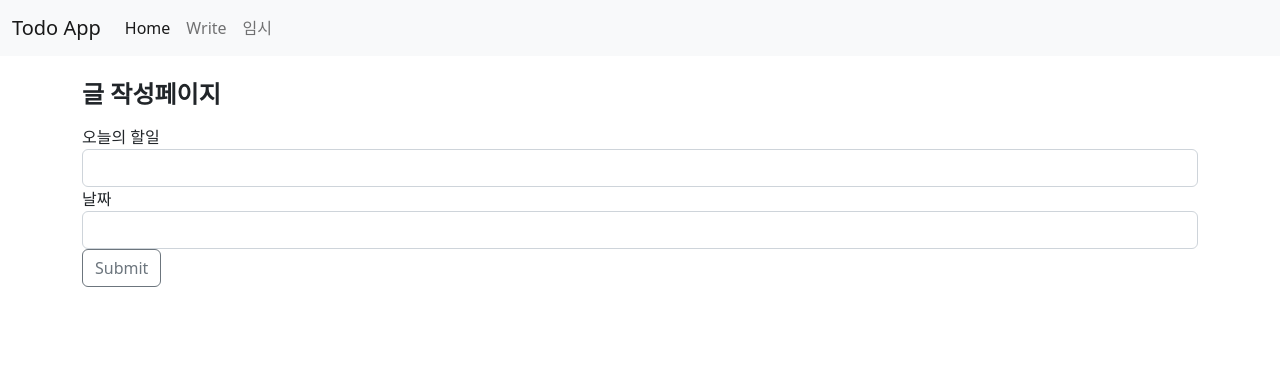
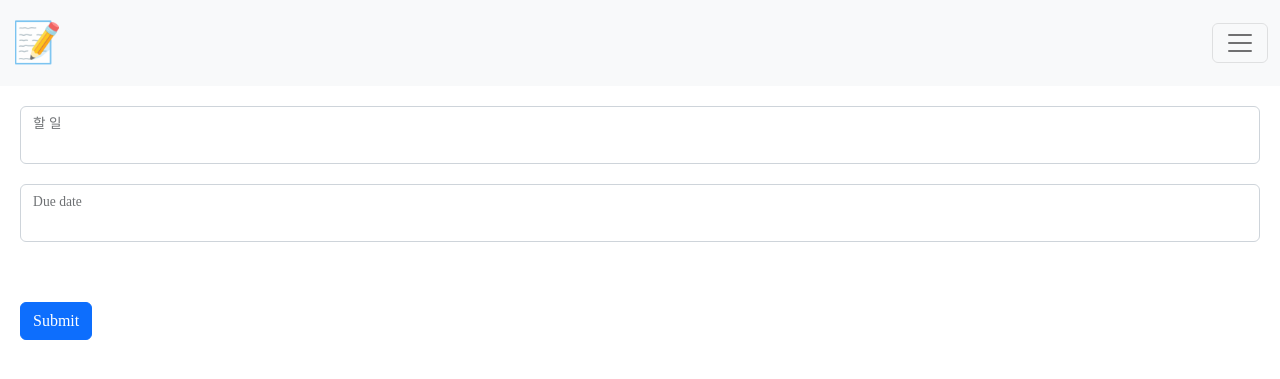
Before and after one commit to ddingyull/node.js_mini_project, a Node server app: page /write in a window 1280 px wide. Shown: the top 379 px of the page. Run offline with Node 20, Linux system fonts and the light colour scheme; some libraries are stand-ins or nearby versions; some web fonts are replaced.

```diff
--- a/package.json
+++ b/package.json
@@ -13,5 +13,8 @@
     "ejs": "^3.1.8",
     "express": "^4.18.1",
     "mongodb": "^4.9.0"
+  },
+  "devDependencies": {
+    "nodemon": "^2.0.19"
   }
 }
--- /dev/null
+++ b/public/main.css
@@ -0,0 +1,15 @@
+@import url('https://fonts.googleapis.com/css2?family=Barlow:wght@300&display=swap');
+@font-face {
+  font-family: 'NanumBarunGothic';
+  font-style: normal;
+  font-weight: 300;
+  src: url('//cdn.jsdelivr.net/font-nanumlight/1.0/NanumBarunGothicWebLight.eot');
+  src: url('//cdn.jsdelivr.net/font-nanumlight/1.0/NanumBarunGothicWebLight.eot?#iefix') format('embedded-opentype'), url('//cdn.jsdelivr.net/font-nanumlight/1.0/NanumBarunGothicWebLight.woff') format('woff'), url('//cdn.jsdelivr.net/font-nanumlight/1.0/NanumBarunGothicWebLight.ttf') format('truetype');
+}
+ .nanumbarungothic * {
+  font-family: 'NanumBarunGothic', sans-serif;
+}
+/* font-family: 'Barlow', sans-serif; */
+body {
+  font-family: 'NanumBarunGothic';
+}
--- a/server.js
+++ b/server.js
@@ -1,38 +1,65 @@
 const express = require('express');
 const app = express();
 const bodyParser = require('body-parser');
+const res = require('express/lib/response');
 app.use(bodyParser.urlencoded({extended: true}));
 const MongoClient = require('mongodb').MongoClient;
 app.set('view engine', 'ejs');
 
-app.listen(8080, function(){
-  console.log('listening on 8080');
-});
+// css파일 추가
+app.use('/public', express.static('public'));
 
 app.get('/', function(req,res) {
-  res.sendFile(__dirname + '/index.html')
+  // res.sendFile(__dirname + '/index.html');
+  res.render('index.ejs');
 })
 
 app.get('/write', function(req,res) {
-  res.sendFile(__dirname + '/write.html')
+  // res.sendFile(__dirname + './write.html');
+  res.render('write.ejs');
 })
 
-var db;
-MongoClient.connect('mongodb+srv://ddingyull:1234@cluster0.hl5bvvr.mongodb.net/?retryWrites=true&w=majority', function(err,client) {
-  if(err) return console.log(error)
+// app.get('/write', function(req,res) {
+//   // db.collection('post').find().toArray(function(err, result){
+//   //   console.log(result);
+//     res.render('/write.ejs');
+//   }); // 모든 데이터 가져오기
+// // });
+
+let db;
+MongoClient.connect(
+  'mongodb+srv://ddingyull:1234@cluster0.hl5bvvr.mongodb.net/?retryWrites=true&w=majority',
+  function(err,client) {
+  if(err) return console.log(err);
   db = client.db('todoapp');
+
+  app.listen(8080, function(){
+    console.log('listening on 8080');
+  });
 });
 
 
 app.post('/add', function(req,res){
   res.send('전송완료');
-  db.collection('counter').findOne({name : '게시물개수'}, function(err, result) {  //findOne : 하나만 찾을 때 사용
-    console.log(result.totalPost);
+  db.collection('counter').findOne({name : '게시물개수'},
+  function(err, result) {
+    // console.log(result.totalPost);
     let total = result.totalPost;
-    db.collection('post').insertOne({_id : total + 1, 할일 : req.body.title, 날짜 : req.body.date} , function(err, result) {
+
+    db.collection('post').insertOne(
+      {
+        _id : total + 1,
+        할일 : req.body.title,
+        날짜 : req.body.date
+      },
+        function(err, result) {
       console.log('저장완료');
-      db.collection('counter').updateOne({name : '개시물개수'}, { $inc : {totalPost:1} }, function(err,result){
-        if(err) {return console.log(err)}
+      db.collection('counter').updateOne(
+        { name : '게시물개수' },
+        { $inc : {totalPost:1} },
+        function(err,result){
+        if(err) return console.log(err);
+        res.send('전송 완료');
       })
     });
   });
@@ -45,3 +72,34 @@ app.get('/list', function(req,res) {
     res.render('list.ejs', { posts : result});
   }); // 모든 데이터 가져오기
 });
+
+app.delete('/delete', (req, res) => {
+  // console.log(req.body);
+  req.body._id = parseInt(req.body._id);
+  // req.body에 담겨운 게시물번호를 가진 글을 db에서 찾아서 삭제해주세요
+  db.collection('post').deleteOne(req.body, (err, result) => {
+    console.log('delete done');
+    // res(응답)했다면 응답코드 200이라고 해주세요 (200은 성공했다는 의미, 400 고객문제로 다시 해달라는 의미, 500 서버문제입니다)
+    res.status(200).send({ message : '성공했습니다' });
+  })
+})
+
+// :id 숫자들을 넣을 수 있음, 함수 파라미터와 비슷한 기능
+app.get('/detail/:id', (req, res) => {
+  db.collection('post').findOne(
+    {_id : parseInt(req.params.id)},
+    (err, result) => {
+    console.log(result);
+    res.render('detail.ejs', { data : result});
+    if(err) return console.log(err);
+  })
+})
+
+app.get('/edit/:id', (req, res) => {
+
+  db.collection('post').findOne(
+    {_id : parseInt(req.params.id)},
+    (err, result) => {
+      res.render('edit.ejs', {post : result})
+  })
+})
--- /dev/null
+++ b/views/nav.html
@@ -0,0 +1,25 @@
+<nav class="navbar navbar-expand-mg bg-light">
+  <div class="container-fluid">
+    <a class="navbar-brand" href="#" style="font-size:40px">📝</a>
+    <button class="navbar-toggler" type="button" data-bs-toggle="collapse" data-bs-target="#navbarNav" aria-controls="navbarNav" aria-expanded="false" aria-label="Toggle navigation">
+      <span class="navbar-toggler-icon"></span>
+    </button>
+    <div class="collapse navbar-collapse" id="navbarNav">
+      <ul class="navbar-nav">
+        <li class="nav-item">
+          <a class="nav-link active" aria-current="page" href="#">Home</a>
+        </li>
+        <li class="nav-item">
+          <a class="nav-link" href="/write">Write</a>
+        </li>
+        <li class="nav-item">
+          <a class="nav-link" href="#">임시</a>
+        </li>
+      </ul>
+      <form class="d-flex" role="search">
+        <input class="form-control me-2" type="search" placeholder="Search" aria-label="Search">
+        <button class="btn btn-outline-success" type="submit">Search</button>
+      </form>
+    </div>
+  </div>
+</nav>
--- /dev/null
+++ b/views/write.ejs
@@ -0,0 +1,48 @@
+<!doctype html>
+<html>
+  <head>
+    <meta charset="utf-8">
+    <meta name="viewport" content="width=device-width, initial-scale=1">
+    <title>Bootstrap demo</title>
+    <link href="https://cdn.jsdelivr.net/npm/bootstrap@5.2.0/dist/css/bootstrap.min.css" rel="stylesheet"
+    integrity="sha384-gH2yIJqKdNHPEq0n4Mqa/HGKIhSkIHeL5AyhkYV8i59U5AR6csBvApHHNl/vI1Bx" crossorigin="anonymous">
+    <link rel="stylesheet" href="/public/main.css">
+  </head>
+
+  <body>
+    <script src="https://cdn.jsdelivr.net/npm/bootstrap@5.2.0/dist/js/bootstrap.bundle.min.js"
+    integrity="sha384-A3rJD856KowSb7dwlZdYEkO39Gagi7vIsF0jrRAoQmDKKtQBHUuLZ9AsSv4jD4Xa"
+    crossorigin="anonymous"></script>
+    <!-- nav bar -->
+    <%- include('nav.html')  %>
+
+    <form action="/add" method="POST">
+      <div class="form-floating mb-3" style="margin: 20px;">
+        <input type="text" class="form-control" name="title">
+        <label for="floatingInput">할 일</label>
+      </div>
+      <div class="form-floating mb-3" style="margin: 20px;">
+        <input type="text" class="form-control" name="date">
+        <label for="floatingInput">Due date</label>
+      </div>
+      <br>
+      <button style="margin: 20px;" type="submit" class="btn btn-primary">Submit</button>
+    </form>
+
+    <!-- <h4 class="container mt-4"><strong> 글 작성페이지</strong></h4> -->
+
+    <!-- <div class="container mt-3">
+      <form action="/add" method="POST">
+        <div class="form-group">
+          <label> 오늘의 할일</label>
+          <input type="text" class="form-control" name="title"/>
+        </div>
+        <div class="form-group">
+          <label> 날짜</label>
+          <input type="text" class="form-control" name="date"/>
+        </div>
+        <button type="submit" class="btn btn-outline-secondary mt-4">Submit </button>
+      </form>
+    </div> -->
+  </body>
+</html>
--- a/write.html
+++ /dev/null
@@ -1,51 +0,0 @@
-<!doctype html>
-<html>
-  <head>
-    <meta charset="utf-8">
-    <meta name="viewport" content="width=device-width, initial-scale=1">
-    <title>Bootstrap demo</title>
-    <link href="https://cdn.jsdelivr.net/npm/bootstrap@5.2.0/dist/css/bootstrap.min.css" rel="stylesheet" integrity="sha384-gH2yIJqKdNHPEq0n4Mqa/HGKIhSkIHeL5AyhkYV8i59U5AR6csBvApHHNl/vI1Bx" crossorigin="anonymous">
-  </head>
-  <body>
-    <nav class="navbar navbar-expand-lg bg-light">
-      <div class="container-fluid">
-        <a class="navbar-brand" href="#">Todo App</a>
-        <button class="navbar-toggler" type="button" data-bs-toggle="collapse" data-bs-target="#navbarNav" aria-controls="navbarNav" aria-expanded="false" aria-label="Toggle navigation">
-          <span class="navbar-toggler-icon"></span>
-        </button>
-        <div class="collapse navbar-collapse" id="navbarNav">
-          <ul class="navbar-nav">
-            <li class="nav-item">
-              <a class="nav-link active" aria-current="page" href="#">Home</a>
-            </li>
-            <li class="nav-item">
-              <a class="nav-link" href="#">Write</a>
-            </li>
-            <li class="nav-item">
-              <a class="nav-link" href="#">임시</a>
-            </li>
-          </ul>
-        </div>
-      </div>
-    </nav>
-
-    <h4 class="container mt-4"><strong>글 작성페이지</strong></h4>
-
-    <div class="container mt-3">
-      <form action="/add" method="POST">
-        <div class="form-group">
-          <label>오늘의 할일</label>
-          <input type="text" class="form-control" name="title"/>
-        </div>
-        <div class="form-group">
-          <label>날짜</label>
-          <input type="text" class="form-control" name="date"/>
-        </div>
-        <button type="submit" class="btn btn-outline-secondary">Submit</button>
-      </form>
-    </div>
-
-
-    <script src="https://cdn.jsdelivr.net/npm/bootstrap@5.2.0/dist/js/bootstrap.bundle.min.js" integrity="sha384-A3rJD856KowSb7dwlZdYEkO39Gagi7vIsF0jrRAoQmDKKtQBHUuLZ9AsSv4jD4Xa" crossorigin="anonymous"></script>
-  </body>
-</html>
```
Also changed, not shown: index.html (deleted, +0 -40 lines), views/detail.ejs (added, +44 -0 lines), views/edit.ejs (added, +33 -0 lines), views/index.ejs (added, +24 -0 lines), views/list.ejs (+54 -23 lines), 3 other files.
